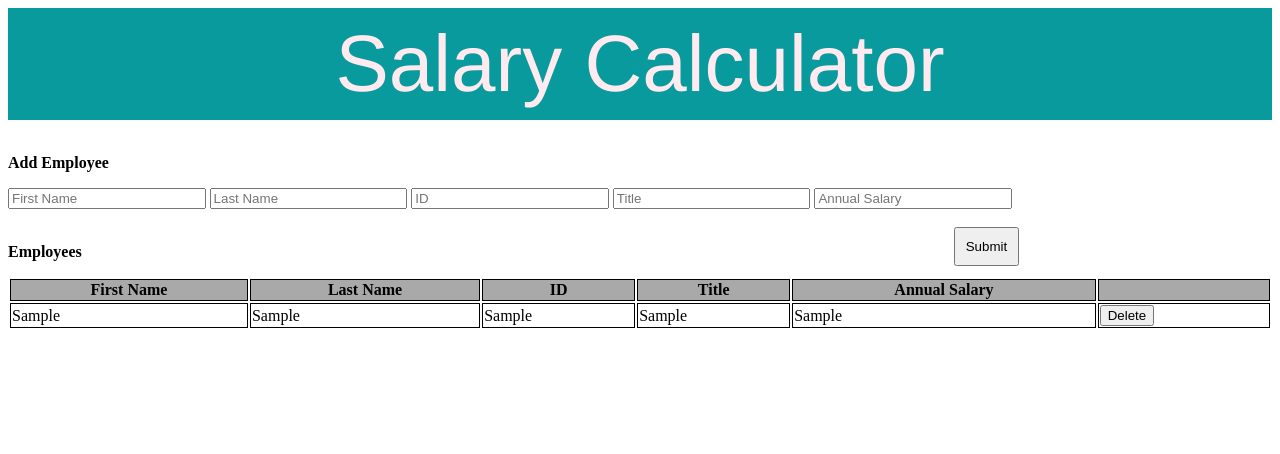
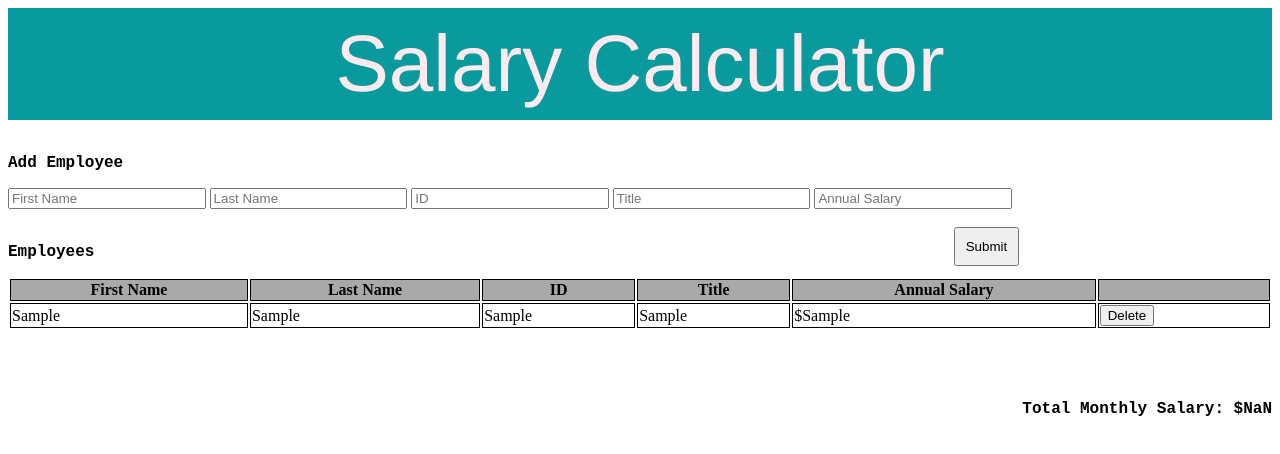
Before and after one commit to cee-jay-bee/jquery-salary-calculator, a plain HTML site: page index.html in a window 1280 px wide. Both pictures are taken after typing "Sample", "Sample", "Sample", "Sample", "Sample" into the empty fields and a click on the button "Submit". Drawn offline with Linux system fonts and the light colour scheme.

Commit message:
updated Total Monthly Section

```diff
--- a/index.html
+++ b/index.html
@@ -29,6 +29,9 @@
           <th>Annual Salary</th>
           <th></th>
         </tr>
+        <tfoot></tfoot>
       </table>
+      <br><br><br>
+      <p id="totalSalary">Total Monthly Salary: <span id="totalMonthlySalary"> $0 </span></p>
 </body>
 </html>
--- a/scripts/client.js
+++ b/scripts/client.js
@@ -4,6 +4,8 @@ const onReady = () => {
 }
 
 $( document ).ready( onReady );
+
+let totalMonthlySalary = 0;
 
 const getEmployee = () => {
     //target an element by ID and get its .val()
@@ -12,6 +14,7 @@ const getEmployee = () => {
     let employeeID = $(`#employeeID`).val();
     let employeeTitle = $(`#employeeTitle`).val();
     let annualSalary = $(`#annualSalary`).val();
+    let numberSalary = Number(annualSalary);
     // empty out input fields
     $(`#firstName`).val('');
     $(`#lastName`).val('');
@@ -20,10 +23,12 @@ const getEmployee = () => {
     $(`#annualSalary`).val('');
     // pass the input data to the function to put on the DOM
     showEmployee(firstName, lastName, employeeID, employeeTitle, annualSalary);
+    $( `#totalMonthlySalary`).empty();
+    $( `#totalMonthlySalary`).append(`\$${totalMonthlySalary += numberSalary}`)
 }
 
 const showEmployee = (firstName, lastName, employeeID, employeeTitle, annualSalary) => {
     console.log(firstName, lastName, employeeID, employeeTitle, annualSalary);
     let el = $ ('#employeeTable');
-    el.append(`<tr><td>${firstName}</td><td>${lastName}</td><td>${employeeID}</td><td>${employeeTitle}</td><td>${annualSalary}</td><td><button id="deleteEmployee">Delete</button></td></tr>`);
+    el.append(`<tr><td>${firstName}</td><td>${lastName}</td><td>${employeeID}</td><td>${employeeTitle}</td><td>\$${annualSalary}</td><td><button id="deleteEmployee">Delete</button></td></tr>`);
 }
--- a/styles/style.css
+++ b/styles/style.css
@@ -18,6 +18,7 @@ input {
 
 p {
     font-weight: bolder;
+    font-family: 'Courier New', Courier, monospace;
 }
 
 table {
@@ -36,3 +37,12 @@ td {
 tr:nth-child(odd) {
     background-color: lightgray;
 }
+
+tfoot {
+    background-color: darkgray;
+    width: 100%;
+}
+
+#totalSalary{
+    float:right;
+}
```
